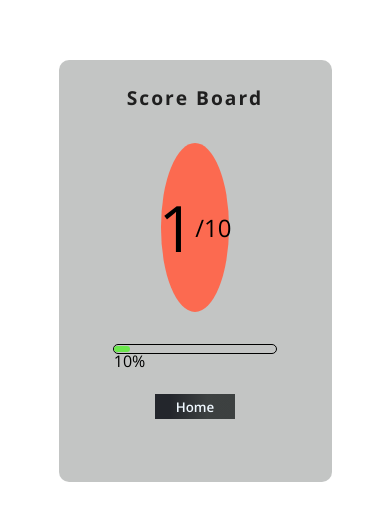
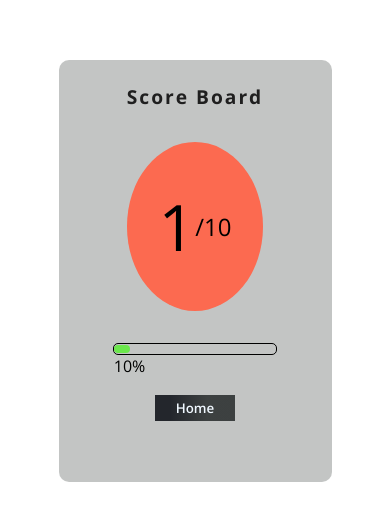
Before and after one commit to Guna-learner/QuizApp-React, a React (Vite) app: page /score/1 in a window 390 px wide. Shown: the part 151-672 px from the top of the page. Built offline with nearby package versions, Linux system fonts and the light colour scheme.

Commit message:
feat:deploy

```diff
--- a/src/css/Quiz.css
+++ b/src/css/Quiz.css
@@ -167,6 +167,20 @@ font-weight: 600;
   padding: 1em;
        font-size: 0.6em;
     }
+    .total{
+        width: 50%;
+        height: 20vh;
+    }
+    .score{
+        width: 60%;
+        height: 1.5vh;
 
+    }
+    .score .level{
+        height: 0.9vh;
+    }
+    .per{
+        margin-top: 0.6em;
+    }
 
 }
```
